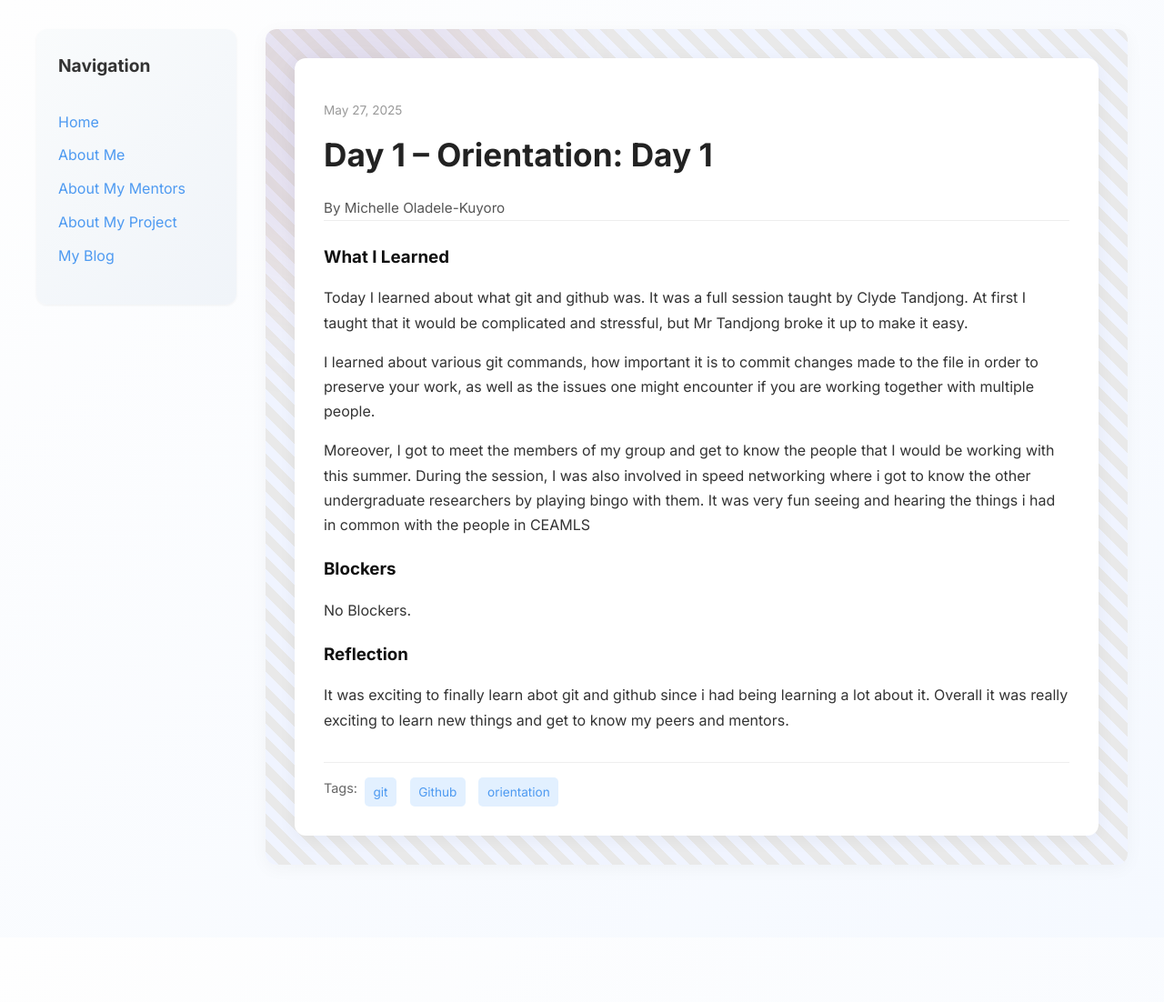
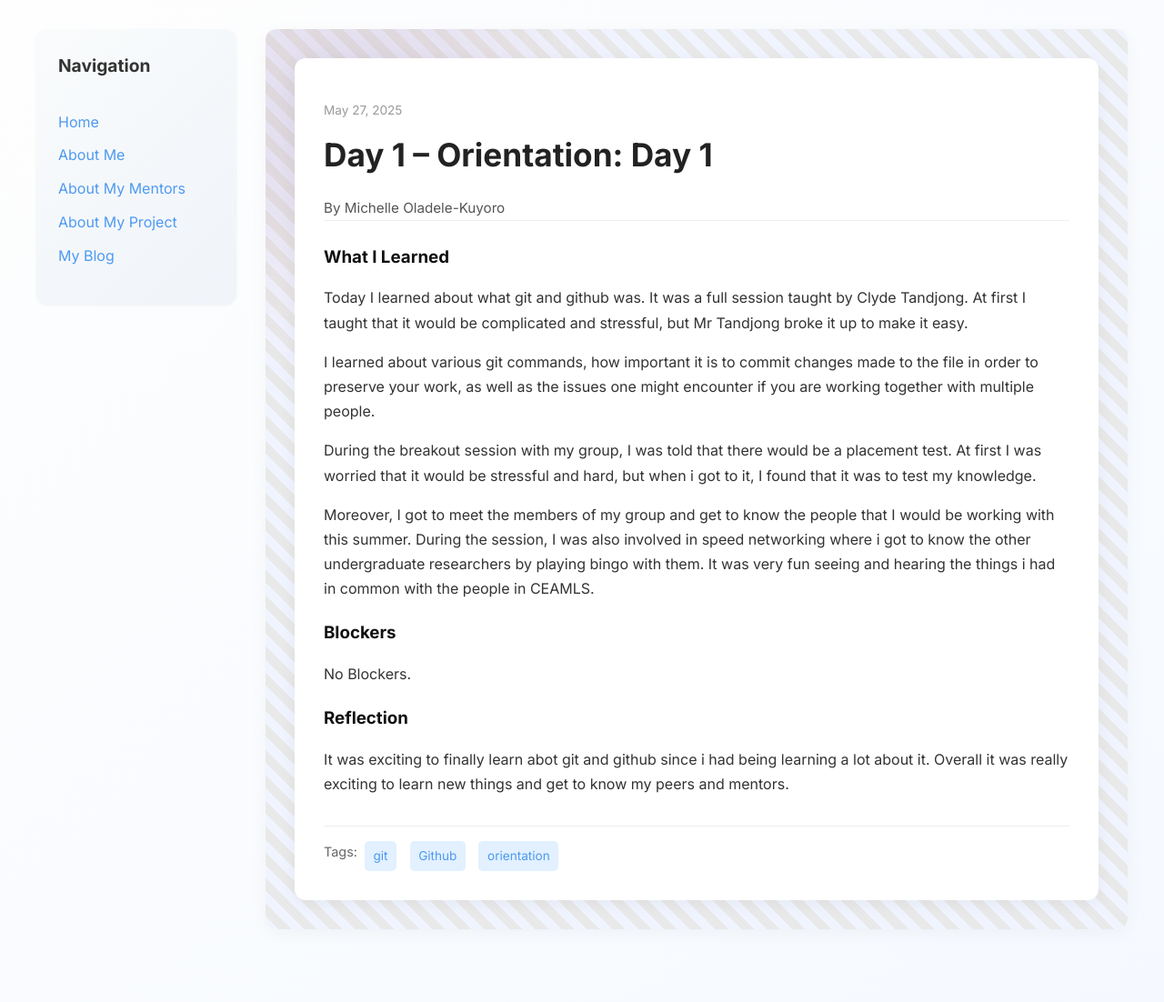
Before and after one commit to Miola585/Miola585.github.io, a Jekyll site: the page built from _posts/2025-05-27-day-1.md, in a window 1280 px wide. Shown: the whole page at 91% size. Built offline with Jekyll 4.4.1, drawn with Linux system fonts in a browser that asks for light colours; before the commit the page ends 1031 px from its top, so only the background shows below that.

Commit message:
Update 2025-05-27-day-1.md

```diff
--- a/_posts/2025-05-27-day-1.md
+++ b/_posts/2025-05-27-day-1.md
@@ -11,7 +11,9 @@ what_i_learned: |
 
   I learned about various git commands, how important it is to commit changes made to the file in order to preserve your work, as well as the issues one might encounter if you are working together with multiple people.
 
-  Moreover, I got to meet the members of my group and get to know the people that I would be working with this summer. During the session, I was also involved in speed networking where i got to know the other undergraduate researchers by playing bingo with them. It was very fun seeing and hearing the things i had in common with the people in CEAMLS
+  During the breakout session with my group, I was told that there would be a placement test. At first I was worried that it would be stressful and hard, but when i got to it, I found that it was to test my knowledge.
+
+  Moreover, I got to meet the members of my group and get to know the people that I would be working with this summer. During the session, I was also involved in speed networking where i got to know the other undergraduate researchers by playing bingo with them. It was very fun seeing and hearing the things i had in common with the people in CEAMLS.
 
 blockers: |
   No Blockers.
```
